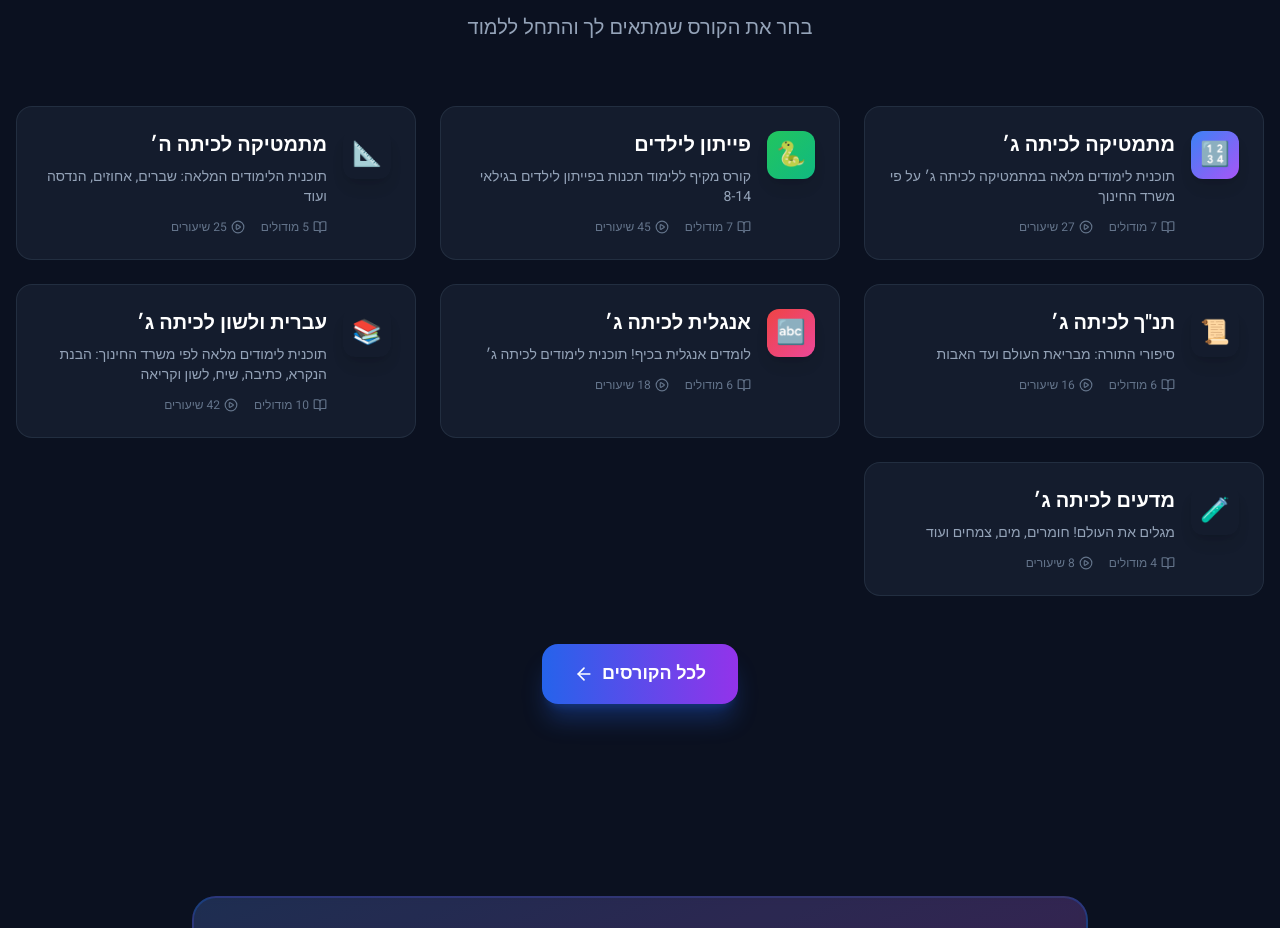
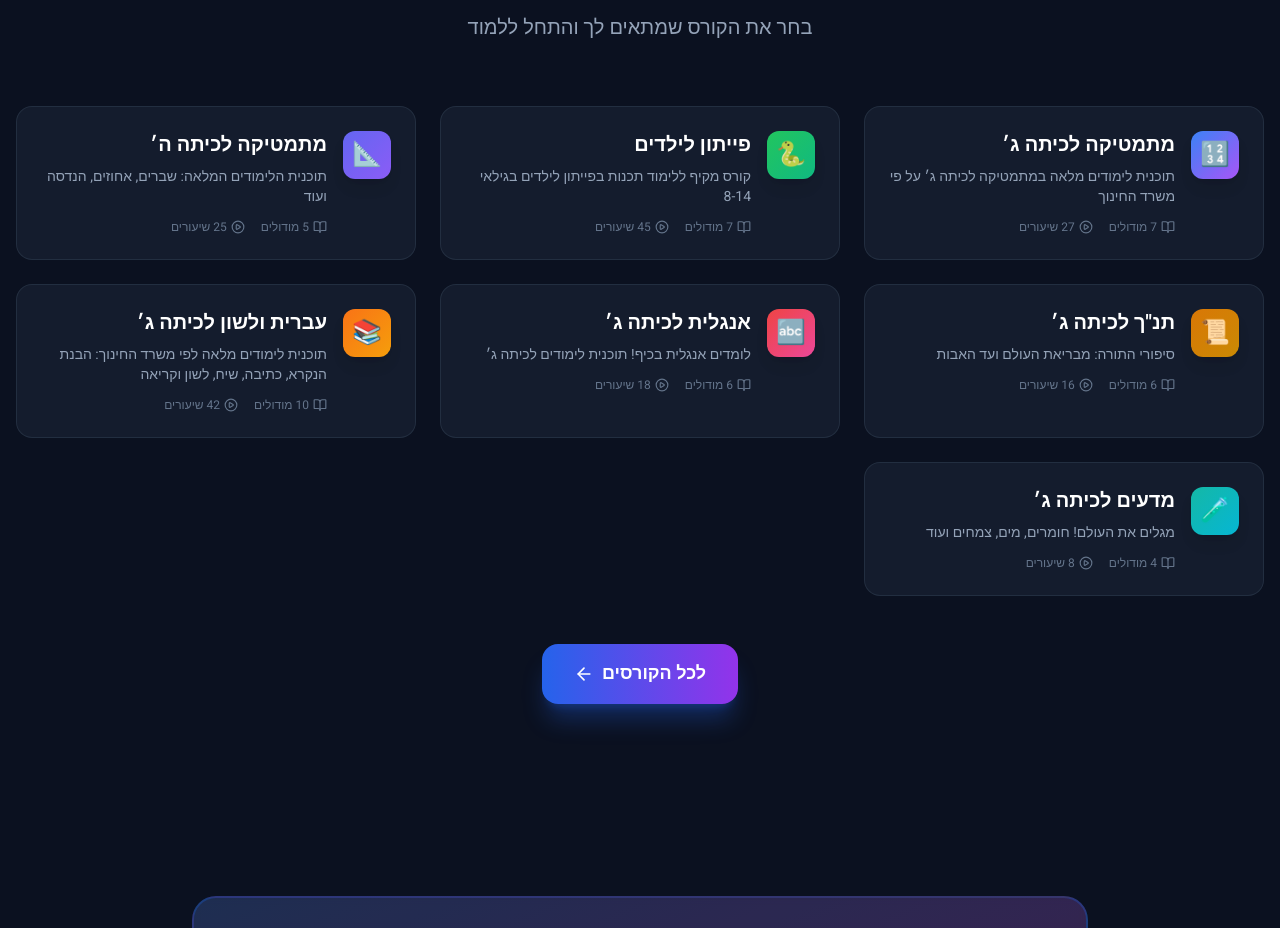
Before and after one commit to nadavsuissa/hebrew-coder, a Next.js app: page / in a window 1280 px wide. Shown: the part 3183-4111 px from the top of the page. Built offline with nearby package versions, Linux system fonts and the light colour scheme; no server answers; grey boxes are pictures that could not be loaded.

Commit message:
Add src/lib directory to Tailwind CSS configuration for improved styling support

```diff
--- a/tailwind.config.ts
+++ b/tailwind.config.ts
@@ -5,6 +5,7 @@ const config: Config = {
     "./src/pages/**/*.{js,ts,jsx,tsx,mdx}",
     "./src/components/**/*.{js,ts,jsx,tsx,mdx}",
     "./src/app/**/*.{js,ts,jsx,tsx,mdx}",
+    "./src/lib/**/*.{js,ts,jsx,tsx,mdx}",
   ],
   theme: {
     extend: {
```
